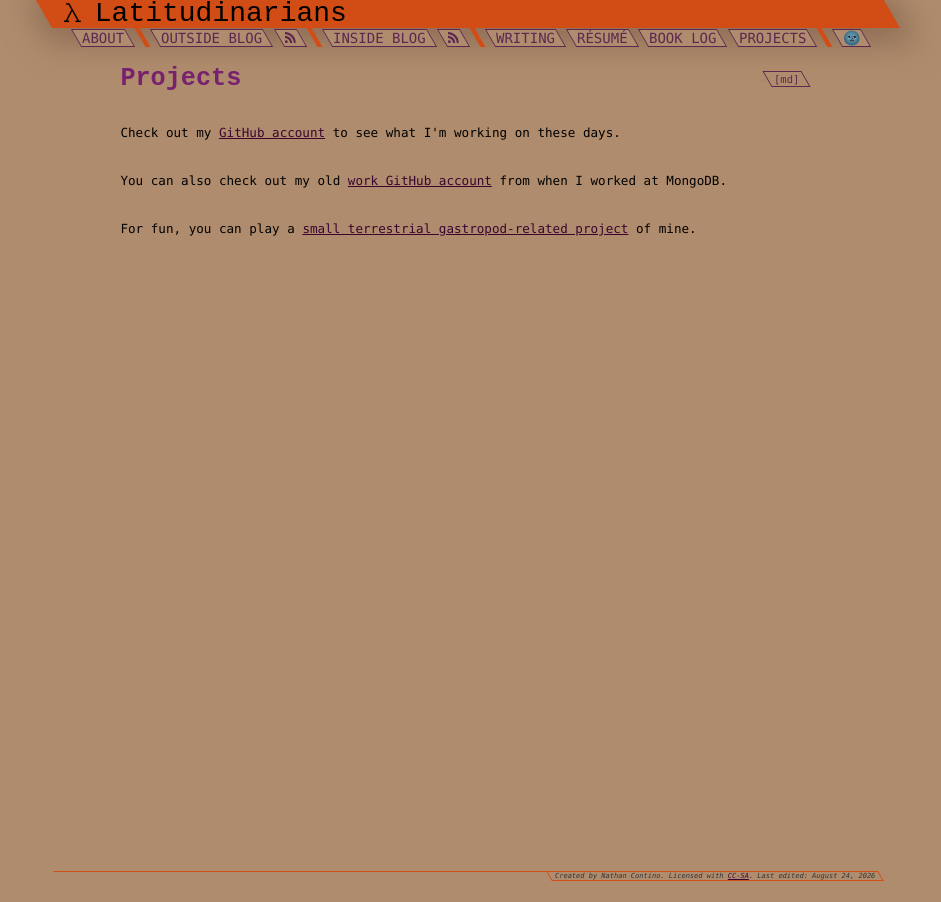
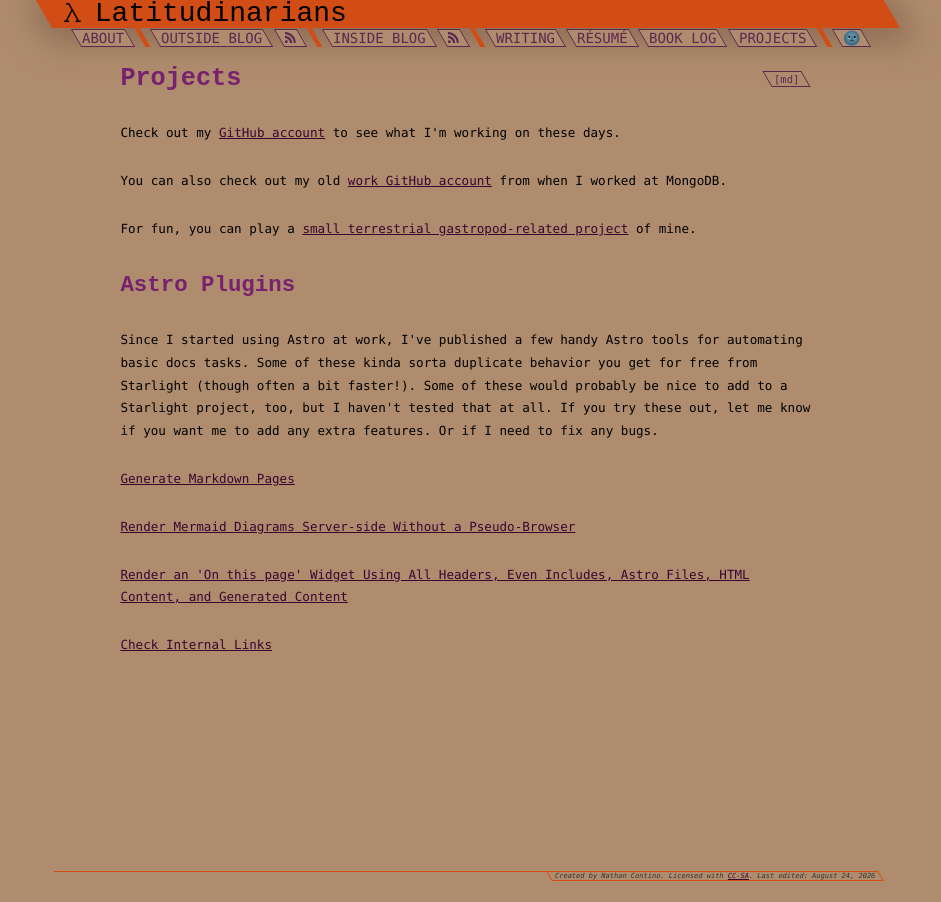
Before and after one commit to nathan-contino/nathan-contino.github.io, a Jekyll site: the page built from _pages/projects.md, in a window 1280 px wide. Shown: the whole page, without its empty margins (174-1115 px from the left). Built offline with Jekyll 4.4.1, drawn with Linux system fonts in a browser that asks for light colours.

Commit message:
Add astro plugins

```diff
--- a/_pages/projects.md
+++ b/_pages/projects.md
@@ -9,3 +9,15 @@ Check out my [GitHub account](https://github.com/nathan-contino) to see what I'm
 You can also check out my old [work GitHub account](https://github.com/nathan-contino-mongo) from when I worked at MongoDB.
 
 For fun, you can play a [small terrestrial gastropod-related project](/java-applet-player) of mine.
+
+## Astro Plugins
+
+Since I started using Astro at work, I've published a few handy Astro tools for automating basic docs tasks. Some of these kinda sorta duplicate behavior you get for free from Starlight (though often a bit faster!). Some of these would probably be nice to add to a Starlight project, too, but I haven't tested that at all. If you try these out, let me know if you want me to add any extra features. Or if I need to fix any bugs.
+
+[Generate Markdown Pages](https://github.com/nathan-contino/astro-gen-markdown-pages)
+
+[Render Mermaid Diagrams Server-side Without a Pseudo-Browser](https://github.com/nathan-contino/astro-mermaid-renderer-cli-smol)
+
+[Render an 'On this page' Widget Using All Headers, Even Includes, Astro Files, HTML Content, and Generated Content](https://github.com/nathan-contino/astro-toc-smol)
+
+[Check Internal Links](https://github.com/nathan-contino/astro-link-checker)
```
